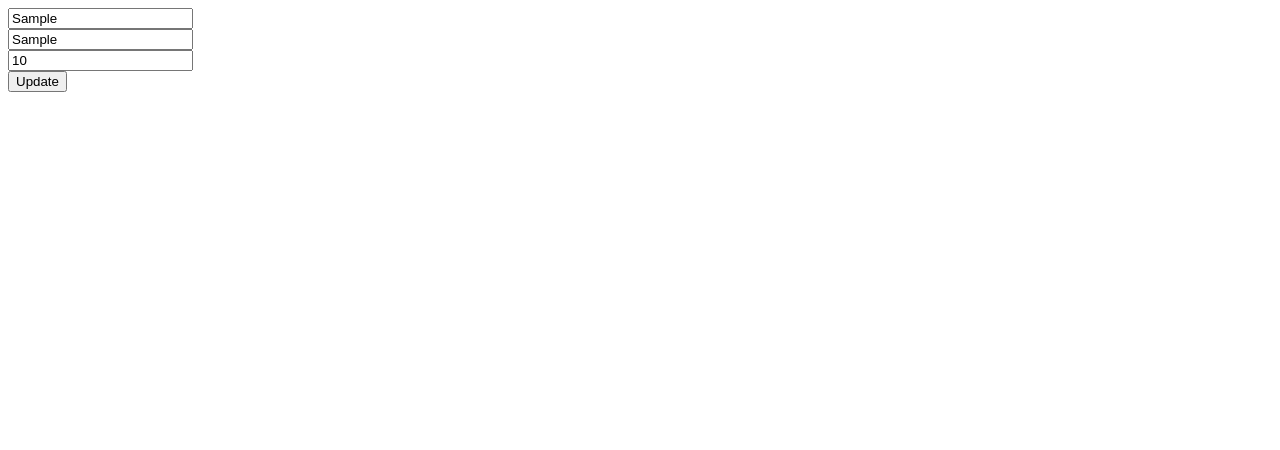
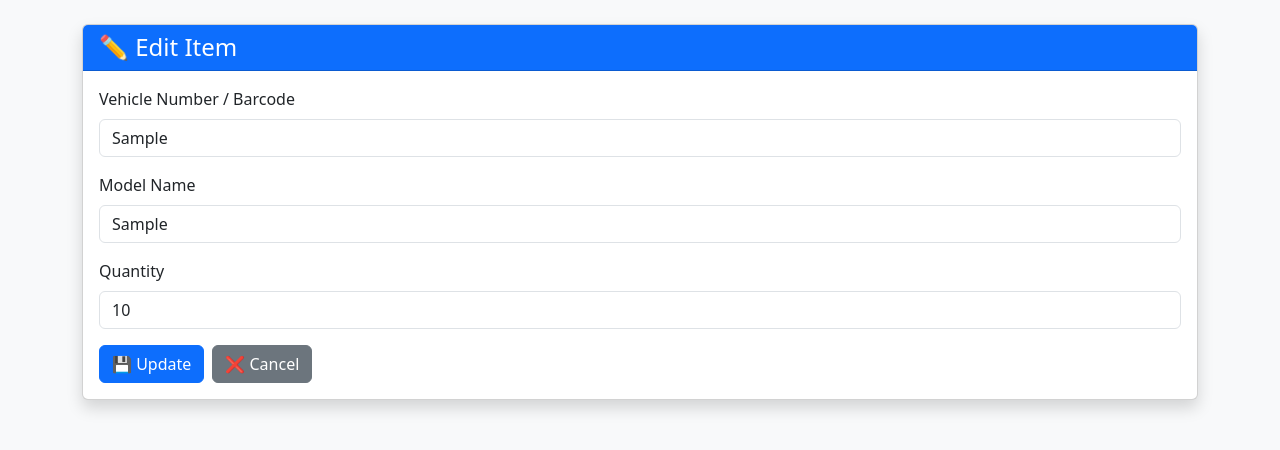
Before and after one commit to sanipaytm/my_warehouse, a Flask app: page /edit/1 in a window 1280 px wide. Shown: the top 450 px of the page. Run offline with Flask 3, Linux system fonts and the light colour scheme; the visitor is signed in with stand-in values (Sample User, id 1); tables that the repository leaves empty hold one stand-in row (values such as "Sample post").

Commit message:
Update edit.html

```diff
--- a/templates/edit.html
+++ b/templates/edit.html
@@ -1,13 +1,49 @@
 <!DOCTYPE html>
 <html>
-<body>
+<head>
+    <title>Edit Item - Warehouse System</title>
+    <meta name="viewport" content="width=device-width, initial-scale=1">
+    <link href="https://cdn.jsdelivr.net/npm/bootstrap@5.3.0/dist/css/bootstrap.min.css" rel="stylesheet">
+</head>
 
-<form method="POST" action="/update/{{ data[0] }}">
-<input type="text" name="vehicle" value="{{ data[1] }}"><br>
-<input type="text" name="model" value="{{ data[2] }}"><br>
-<input type="number" name="qty" value="{{ data[3] }}"><br>
-<button>Update</button>
-</form>
+<body class="bg-light">
 
+<div class="container mt-4">
+
+    <div class="card shadow">
+        <div class="card-header bg-primary text-white">
+            <h4 class="mb-0">✏️ Edit Item</h4>
+        </div>
+
+        <div class="card-body">
+            <form method="POST" action="/update/{{ data[0] }}">
+
+                <div class="mb-3">
+                    <label class="form-label">Vehicle Number / Barcode</label>
+                    <input type="text" name="vehicle" class="form-control" value="{{ data[1] }}" required>
+                </div>
+
+                <div class="mb-3">
+                    <label class="form-label">Model Name</label>
+                    <input type="text" name="model" class="form-control" value="{{ data[2] }}" required>
+                </div>
+
+                <div class="mb-3">
+                    <label class="form-label">Quantity</label>
+                    <input type="number" name="qty" class="form-control" value="{{ data[3] }}" required>
+                </div>
+
+                <div class="d-flex gap-2">
+                    <button type="submit" class="btn btn-primary">💾 Update</button>
+                    <a href="/" class="btn btn-secondary">❌ Cancel</a>
+                </div>
+
+            </form>
+        </div>
+    </div>
+
+</div>
+
+<script src="https://cdn.jsdelivr.net/npm/bootstrap@5.3.0/dist/js/bootstrap.bundle.min.js"></script>
 </body>
 </html>
```
